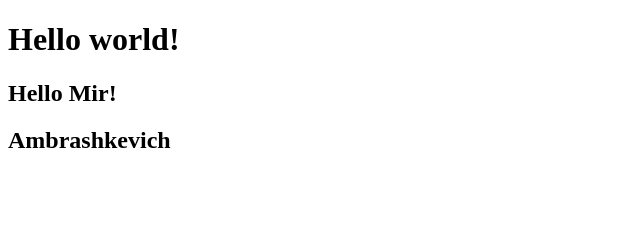
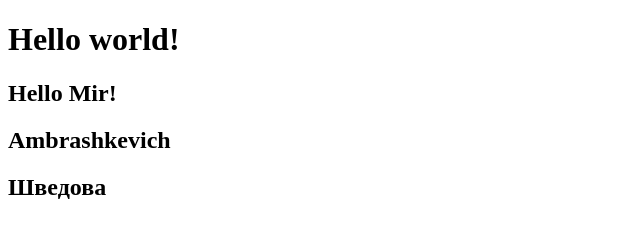
Before and after one commit to ambrashkevich/MyProject, a plain HTML site: page index.html in a window 1280 px wide. Shown: the whole page, without its empty margins (0-640 px from the left). Drawn offline with Linux system fonts and the light colour scheme.

Commit message:
finish123

```diff
--- a/index.html
+++ b/index.html
@@ -9,6 +9,7 @@
     <h1>Hello world!</h1>
     <h2>Hello Mir!</h2>
     <h2>Ambrashkevich</h2>
+    <h2>Шведова</h2>
 
 
 </body>
```
